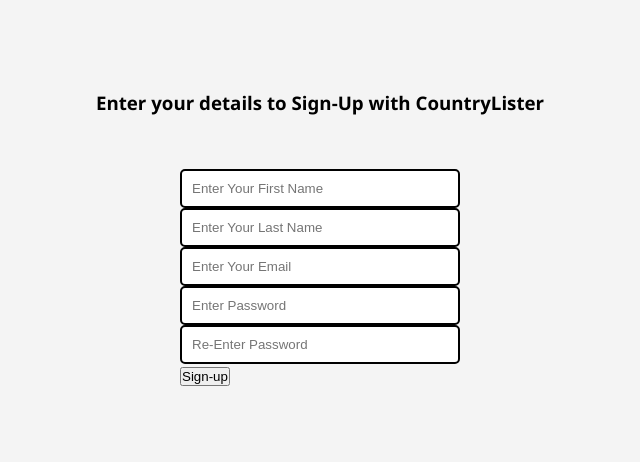
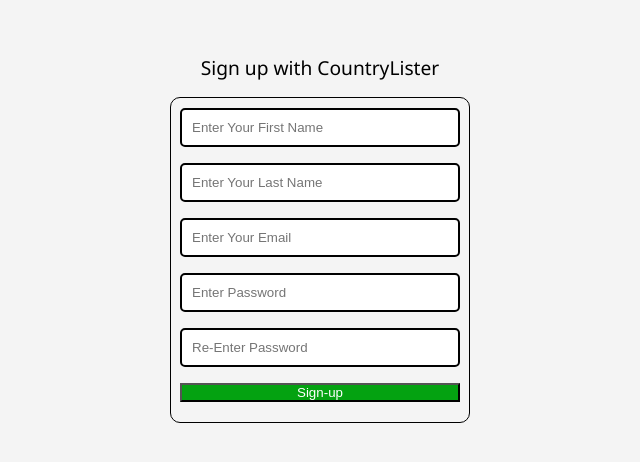
Before and after one commit to prafulbhandari07/CountryLister-Firebase-auth, a React (Create React App) app: page /signup in a window 1280 px wide. Shown: the part 162-624 px from the top of the page, without its empty margins (320-960 px from the left). Built offline with nearby package versions, Linux system fonts and the light colour scheme.

Commit message:
refactor: UI change for signup page

```diff
--- a/src/index.css
+++ b/src/index.css
@@ -69,16 +69,6 @@
   border-radius: 20px;
 }
 
-#signupContainer {
-  width: 100vw;
-  height: 100vh;
-  display: flex;
-  gap: 1rem;
-  justify-content: center;
-  align-items: center;
-  flex-direction: column;
-  background-color: #f4f4f4;
-}
 img {
   width: 300px;
   margin-top: 5px;
@@ -133,3 +123,15 @@
 #paginationContainer button {
   height: 40px;
 }
+
+
+#signupContainer {
+  width: 100vw;
+  height: 100vh;
+  display: flex;
+  gap: 1rem;
+  justify-content: center;
+  align-items: center;
+  flex-direction: column;
+  background-color: #f4f4f4;
+}
--- a/src/pages/Signup.jsx
+++ b/src/pages/Signup.jsx
@@ -35,10 +35,8 @@
 
   return (
     <div id="signupContainer">
-      <h3 style={{ color: "black" }}>
-        Enter your details to Sign-Up with CountryLister{" "}
-      </h3>
-      <br></br>
+      <big>Sign up with CountryLister</big>
+      <div id="loginFormContainer">
       <form onSubmit={handleSubmit(onSubmit)}>
         <div>
           <input
@@ -58,16 +56,6 @@
           <br></br>
           {errors.lastName && <small>*This field is required</small>}
         </div>
-        {/* <div>
-          <input
-            {...register("phoneNumber", { required: true })}
-            placeholder="Enter Your Mobile Number"
-            type="number"
-          />
-          <br></br>
-          {errors.firstName && <small>*This field is required</small>}
-        </div> */}
-
         <div>
           <input
             {...register("email", { required: true })}
@@ -97,6 +85,7 @@
         </div>
         <button>Sign-up</button>
       </form>
+      </div>
     </div>
   );
 }
```
